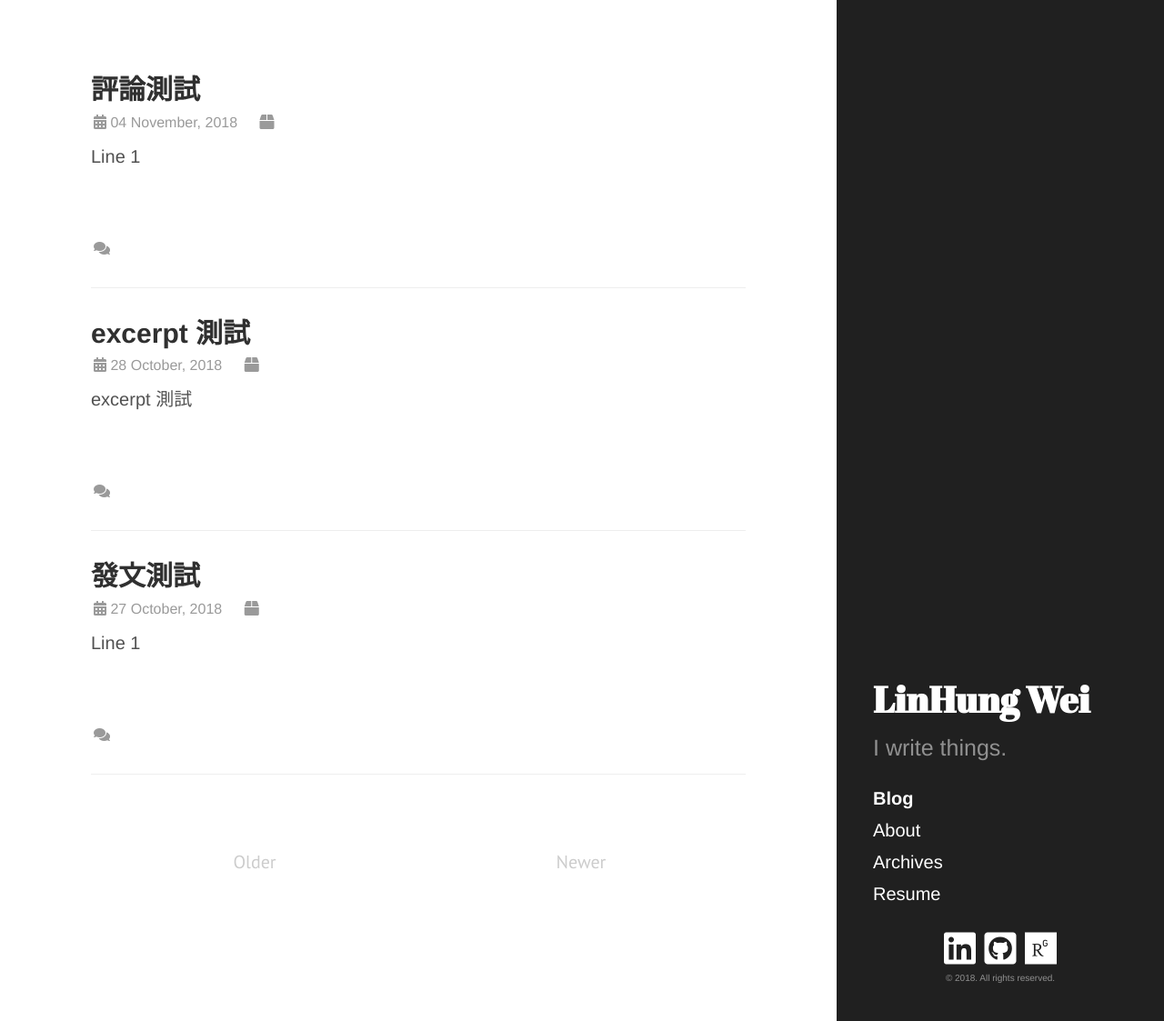
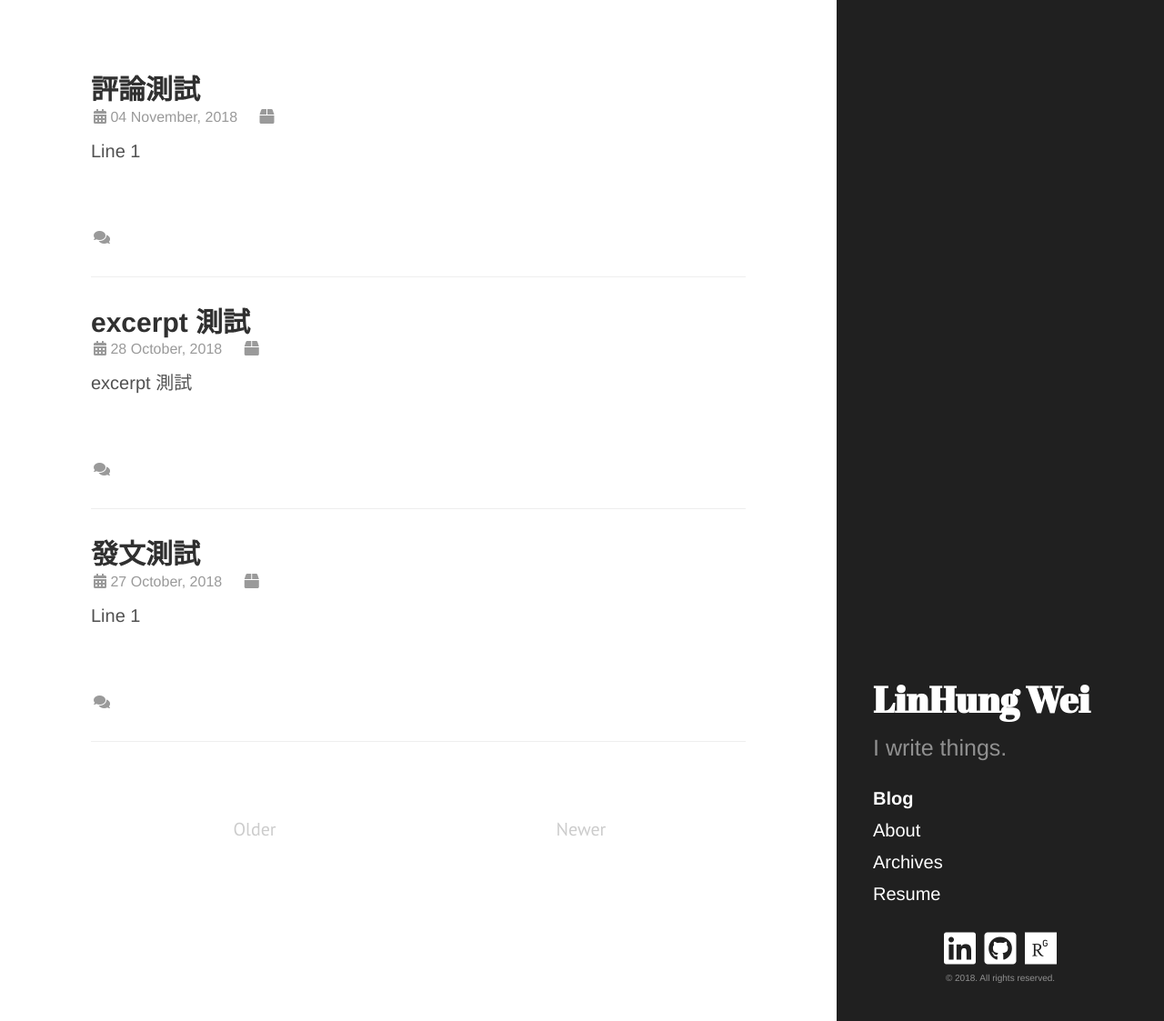
Before and after one commit to Adeline-Wei/Adeline-Wei.github.io, a Jekyll site: the page built from index.html, in a window 1280 px wide and 1123 px high. Shown: the whole window at 91% size. Built offline with Jekyll 4.4.1, drawn with Linux system fonts in a browser that asks for light colours; nearby versions of some CDN libraries; some web fonts are replaced; the list of posts is cut into pages by our own code; comment, search, counter and statistics services are not loaded.

Commit message:
modify look

```diff
--- a/index.html
+++ b/index.html
@@ -24,7 +24,10 @@ title: Home
     <!-- {{ post.content }} -->
 
   </div>
-  <div class="post-info"><i class="fas fa-comments"></i><a href="{{ post.url }}#disqus_thread" data-disqus-identifier="{{ post.url }}"></a></div>
+  <div class="post-info">
+    <i class="fas fa-comments"></i>
+    <a href="{{ post.url }}#disqus_thread" data-disqus-identifier="{{ post.url }}"></a>
+  </div>
   <hr>
   {% endfor %}
 </div>
--- a/public/css/customize.css
+++ b/public/css/customize.css
@@ -14,7 +14,7 @@
   margin-right: 1rem;
 }
 .post-info {
-  margin-top: -0.25rem;
+  margin-top: -0.55rem;
   margin-bottom: 0.5rem;
   padding-left: 0.15rem;
   font-size: 0.8rem;
```
